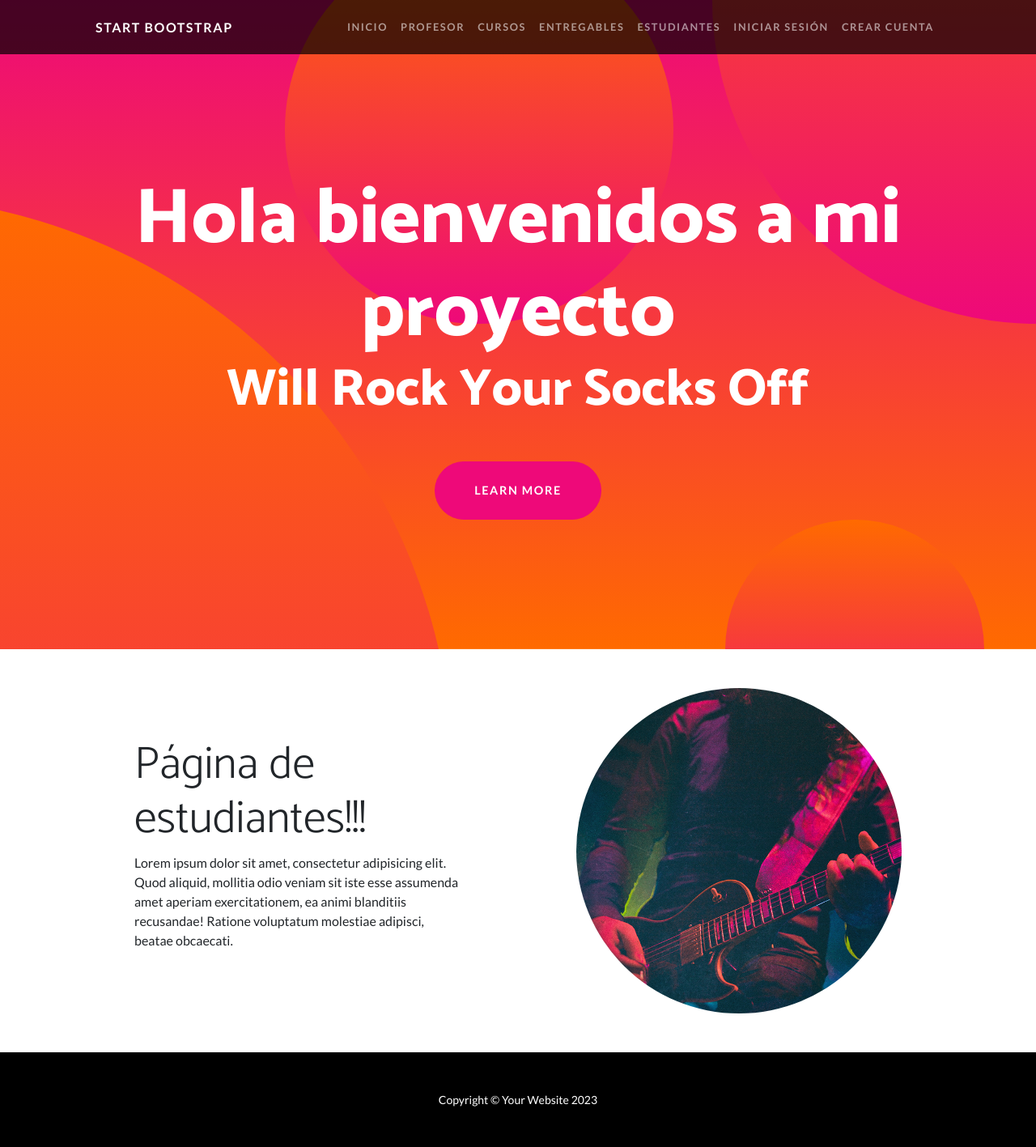
After one commit to TadeJunco/proyecto_entrega_3, a Django app: page /estudiantes/ in a window 1280 px wide. The commit adds this page. Shown: the whole page at 81% size. Run offline with Django 4.2, Linux system fonts and the light colour scheme; some libraries are stand-ins or nearby versions.

Commit message:
Nuevos cambios

```diff
--- a/AppTade/models.py
+++ b/AppTade/models.py
@@ -3,6 +3,9 @@
 class Curso(models.Model):
     nombre = models.CharField(max_length=40)
     camada = models.IntegerField()
+
+    def __str__(self):
+        return self.nombre
 
 
 class Estudiante(models.Model):
--- a/AppTade/templates/App1/base.html
+++ b/AppTade/templates/App1/base.html
@@ -32,8 +32,7 @@
                         <li class="nav-item"><a class="nav-link" href="{% url 'profesor' %}">Profesor</a></li>
                         <li class="nav-item"><a class="nav-link" href="{% url 'cursos' %}">Cursos</a></li>
                         <li class="nav-item"><a class="nav-link" href="{% url 'Entregables' %}">Entregables</a></li>
-
-
+                        <li class="nav-item"><a class="nav-link" href="{% url 'Estudiantes' %}">Estudiantes</a></li>
                         <li class="nav-item"><a class="nav-link" href="#!">Iniciar sesión</a></li>
                         <li class="nav-item"><a class="nav-link" href="#!">Crear cuenta</a></li>
                     </ul>
--- /dev/null
+++ b/AppTade/templates/App1/estudiantes.html
@@ -0,0 +1,24 @@
+{% extends 'App1/base.html' %}
+
+{% load static %}
+
+{% block title %} Inicio {% endblock title %}
+
+{% block main %}
+    <!-- Content section 1-->
+    <section id="scroll">
+        <div class="container px-5">
+            <div class="row gx-5 align-items-center">
+                <div class="col-lg-6 order-lg-2">
+                    <div class="p-5"><img class="img-fluid rounded-circle" src="{% static 'App1/assets/img/03.jpg' %}" alt="..." /></div>
+                </div>
+                <div class="col-lg-6 order-lg-1">
+                    <div class="p-5">
+                        <h2 class="display-4">Página de estudiantes!!!</h2>
+                        <p>Lorem ipsum dolor sit amet, consectetur adipisicing elit. Quod aliquid, mollitia odio veniam sit iste esse assumenda amet aperiam exercitationem, ea animi blanditiis recusandae! Ratione voluptatum molestiae adipisci, beatae obcaecati.</p>
+                    </div>
+                </div>
+            </div>
+        </div>
+    </section>
+{% endblock main %}
--- a/AppTade/urls.py
+++ b/AppTade/urls.py
@@ -6,6 +6,7 @@
     path('profesor/',views.profesor, name="profesor"),
     path('cursos',views.cursos, name="cursos"),
     path('entregables/', views.entregables, name="Entregables"),
+    path('estudiantes/', views.estudiantes, name="Estudiantes"),
 ]
 
 clase_21 = [
```
Also changed, not shown: AppTade/templates/App1/resultados_buscar_form.html (added, +15 -0 lines), db.sqlite3.
